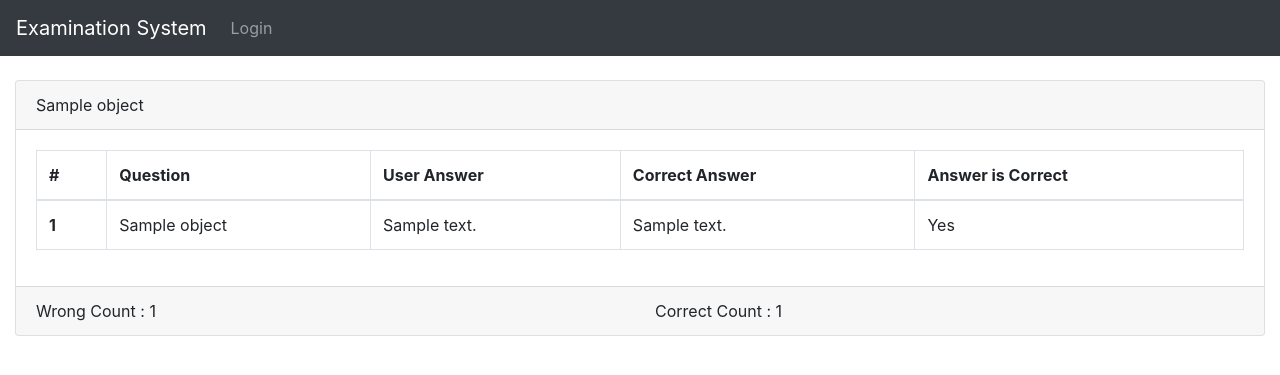
After one commit to mavenium/examination_system, a Django app: template templates/exam_result_detail.html in a window 1280 px wide. The commit adds this page. Shown: the top 375 px of the page. Run offline with Django 3.2, Linux system fonts and the light colour scheme; the template is opened without the code that fills it: most values are stand-ins (such as "Sample title", 1, 10 or a date in 2020).

Commit message:
show exam result

```diff
--- a/core/models.py
+++ b/core/models.py
@@ -247,7 +247,7 @@ class ExamResult(models.Model):
     )
 
     def __str__(self):
-        return f'Exam Result : {self.pk}'
+        return f'Course : {self.course} - Exam : {self.exam}'
 
     class Meta:
         verbose_name_plural = _("Exam Results")
--- a/core/urls.py
+++ b/core/urls.py
@@ -8,4 +8,7 @@ urlpatterns = [
 
     path('', views.IndexView.as_view(), name='index'),
     path('course_detail_view/<int:pk>/', views.CourseDetailView.as_view(), name='course_detail_view'),
+
+    path('exam_results/', views.ExamResultListView.as_view(), name='exam_results'),
+    path('exam_results/detail/<int:pk>/', views.ExamResultDetailView.as_view(), name='exam_results_detail_view'),
 ]
--- /dev/null
+++ b/templates/exam_result_detail.html
@@ -0,0 +1,51 @@
+{% extends 'master.html' %}
+{% load static %}
+{% load i18n %}
+
+{% block title %}
+    {{ object }}
+{% endblock %}
+
+{% block content %}
+    <div class="col-md-12 mt-4">
+        <div class="card">
+            <div class="card-header">
+                {{ object }}
+            </div>
+            <div class="card-body">
+                <table class="table table-bordered">
+                    <thead>
+                    <tr>
+                        <th scope="col">#</th>
+                        <th scope="col">{% translate 'Question' %}</th>
+                        <th scope="col">{% translate 'User Answer' %}</th>
+                        <th scope="col">{% translate 'Correct Answer' %}</th>
+                        <th scope="col">{% translate 'Answer is Correct' %}</th>
+                    </tr>
+                    </thead>
+                    <tbody>
+                    {% for object in object.result %}
+                        <tr>
+                            <th scope="row">{{ object.question_id }}</th>
+                            <td>{{ object.question }}</td>
+                            <td>{{ object.user_answer }}</td>
+                            <td>{{ object.correct_answer }}</td>
+                            <td>{{ object.answer_is_correct|yesno:"Yes,No" }}</td>
+                        </tr>
+                    {% endfor %}
+                    </tbody>
+                </table>
+            </div>
+            <div class="card-footer">
+                <div class="row">
+                    <div class="col">
+                        {% translate 'Wrong Count' %} : {{ object.wrong_count }}
+                    </div>
+                    <div class="col">
+                        {% translate 'Correct Count' %} : {{ object.correct_count }}
+                    </div>
+                </div>
+            </div>
+        </div>
+    </div>
+{% endblock %}
--- a/templates/master.html
+++ b/templates/master.html
@@ -21,12 +21,19 @@
 
     <div class="collapse navbar-collapse" id="navbar_content">
         <ul class="navbar-nav mr-auto">
-            <li class="nav-item active">
-                <a class="nav-link" href="{% url 'core:index' %}">Home</a>
-            </li>
             {% if user.is_authenticated %}
                 <li class="nav-item">
+                    <a class="nav-link" href="{% url 'core:index' %}">{% translate 'Home' %}</a>
+                </li>
+                <li class="nav-item">
+                    <a class="nav-link" href="{% url 'core:exam_results' %}">{% translate 'Exam results' %}</a>
+                </li>
+                <li class="nav-item">
                     <a class="nav-link" href="{% url 'core:logout' %}">{% translate 'Logout' %}</a>
+                </li>
+            {% else %}
+                <li class="nav-item">
+                    <a class="nav-link" href="{% url 'core:login' %}">{% translate 'Login' %}</a>
                 </li>
             {% endif %}
         </ul>
```
Also changed, not shown: core/views.py (+16 -5 lines), templates/exam_result_list.html (added, +42 -0 lines).
